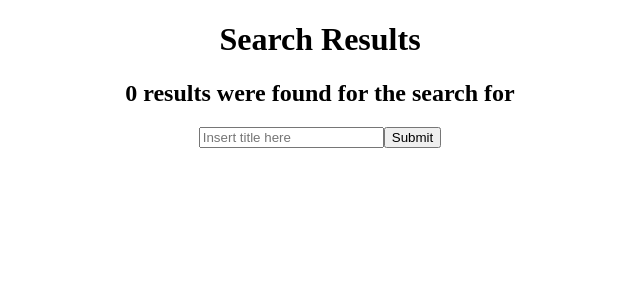
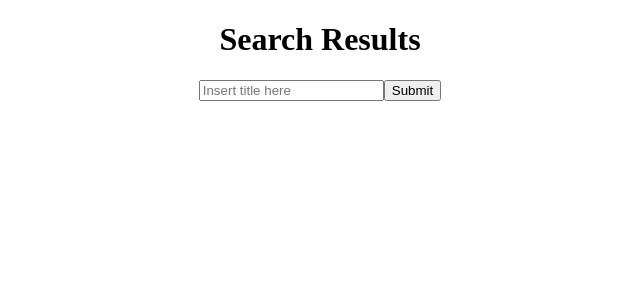
Before and after one commit to samoth33/web-movie-scraper, an Angular app in the folder web-movie-scraper/: page / in a window 1280 px wide. Shown: the top 300 px of the page, without its empty margins (320-960 px from the left). Built offline with nearby package versions, Linux system fonts and the light colour scheme.

Commit message:
Aggiunta jQuery, modifica barra di ricerca

```diff
--- a/web-movie-scraper/package.json
+++ b/web-movie-scraper/package.json
@@ -23,6 +23,7 @@
     "@angular/router": "^4.2.4",
     "bootstrap": "^4.0.0-beta",
     "core-js": "^2.4.1",
+    "jquery": "^3.2.1",
     "popper.js": "^1.12.5",
     "rxjs": "^5.4.2",
     "zone.js": "^0.8.14"
--- a/web-movie-scraper/src/app/search-page/search-page.component.html
+++ b/web-movie-scraper/src/app/search-page/search-page.component.html
@@ -1,11 +1,10 @@
 <div class="container">
-
     <h1>Search Results</h1>
-    <h2 class="lead"><strong class="text-danger">{{listaFilm.length}}</strong> results were found for the search for <strong class="text-danger">{{title}}</strong></h2>
     <form>
         <input class="form-control" type="search" [(ngModel)]="title" placeholder="Insert title here" [ngModelOptions]="{standalone: true}">
         <input type="submit" class="btn btn-sm btn-primary" (click)="getResult()">
     </form>
+    <h2 class="lead" *ngIf="listaFilm != 0"><strong class="text-danger">{{listaFilm.length}}</strong> results were found for the search for <strong class="text-danger">{{title}}</strong></h2>
     <div class="row"  *ngFor="let film of listaFilm;">
         <section class="col-xs-12 col-sm-6 col-md-12" align="left">
             <article class="search-result row">
--- a/web-movie-scraper/src/app/search-page/search-page.component.ts
+++ b/web-movie-scraper/src/app/search-page/search-page.component.ts
@@ -39,7 +39,7 @@ export class SearchPageComponent implements OnInit {
               if(film.poster_path)
                 film.poster_path = this.createImgPath(film.poster_path);
               else
-                film.poster_path = "http://via.placeholder.com/154x231?text=Not+Found"
+                film.poster_path = "http://via.placeholder.com/92x137?text=Not+Found"
             }
         } , (error) => {
           console.error(error);
```
Lines whose indentation alone changed are shown as unchanged.
